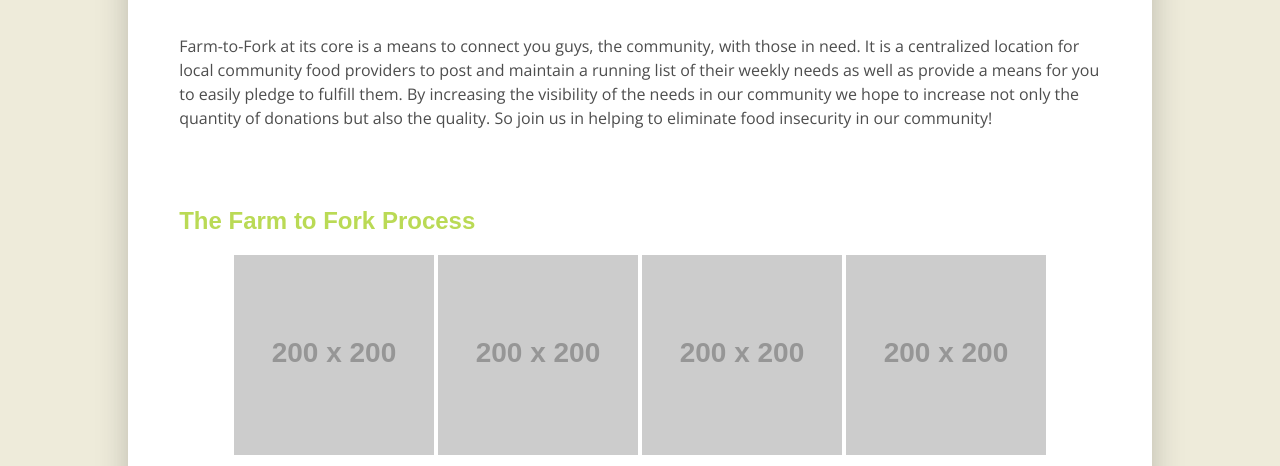
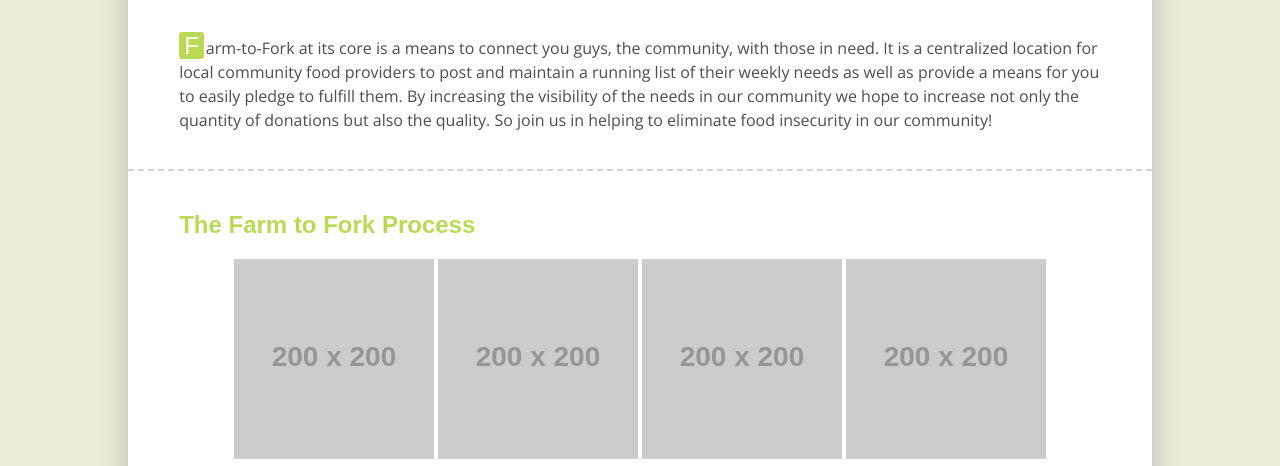
Before and after one commit to cooko/F2F-alpha-remake, a plain HTML site: page Landing v2/index.html in a window 1280 px wide. Shown: the part 458-924 px from the top of the page. Drawn offline with nearby package versions, Linux system fonts and the light colour scheme; placeholder pictures from the web are drawn by us; a web font is replaced by a local one.

Commit message:
changed some style

```diff
--- a/Landing v2/index.html
+++ b/Landing v2/index.html
@@ -20,7 +20,7 @@
 	</div>
 	<div id="trim"></div>
 	<div id="content">
-		<div class="first section split">
+		<div class="first split">
 			<div class="left">
 				<div class="hero-text center-vertical">Farm-to-fork is dedicated to helping you improve food security in your community.</div>
 			</div>
@@ -33,7 +33,7 @@
 			</div>
 		</div>
 		<div class="second section">
-			<p>
+			<p class="intro-p">
 			Farm-to-Fork at its core is a means to connect you guys, the community, with those in need. It is a centralized location for local community food providers to post and maintain a running list of their weekly needs as well as provide a means for you to easily pledge to fulfill them.
 			By increasing the visibility of the needs in our community we hope to increase not only the quantity of donations but also the quality. So join us in helping to eliminate food insecurity in our community!
 			</p>
--- a/Landing v2/style.css
+++ b/Landing v2/style.css
@@ -55,6 +55,7 @@ nav{
 }
 .section{
     padding: 2% 5% 2% 5%;
+    border-bottom: dashed 2px #D3D3D3 ;
 }
 #hero{
   height:320px;
@@ -70,6 +71,7 @@ nav{
 }
 .first{
   height:320px;
+  padding: 2% 5% 2% 5%;
   background-image: url(../img/hero.png);
   background-size: 100% ;
   background-position: 0px -240px;
@@ -83,9 +85,16 @@ p{
   font-family: 'Open Sans', sans-serif;
 }
 .intro-p::first-letter {
-    font-size: 300%;
-    color: #Bada55;
-}
+  background-color: #bada55;
+  color: #FFF;
+  font-size: 24px;
+  font-style:normal;
+  display: inline-block;
+  padding: 0 5px;
+  border-radius: 3px;
+  margin-right: 2px;
+font-family: 'Viga', sans-serif;
+  }
 .guide-img{
   margin: 0% 0% 0% 0%;
 }
```
